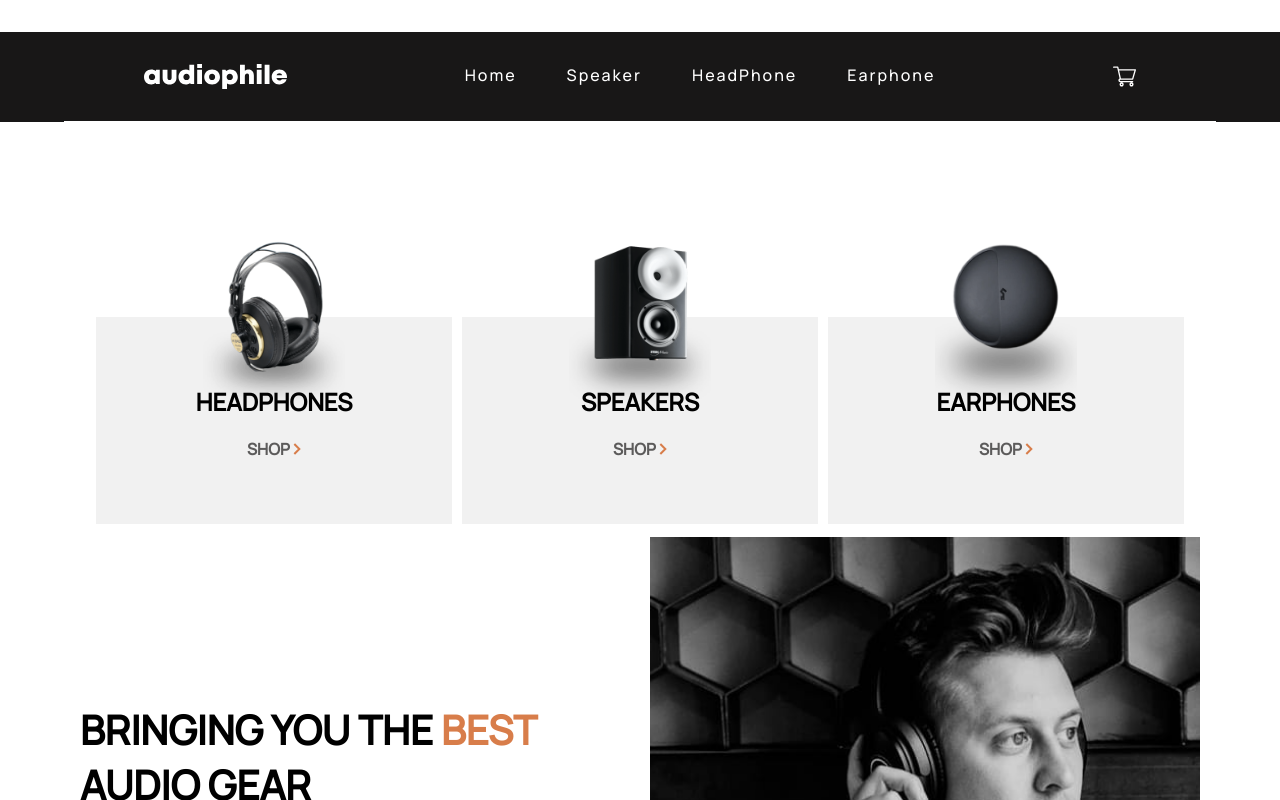
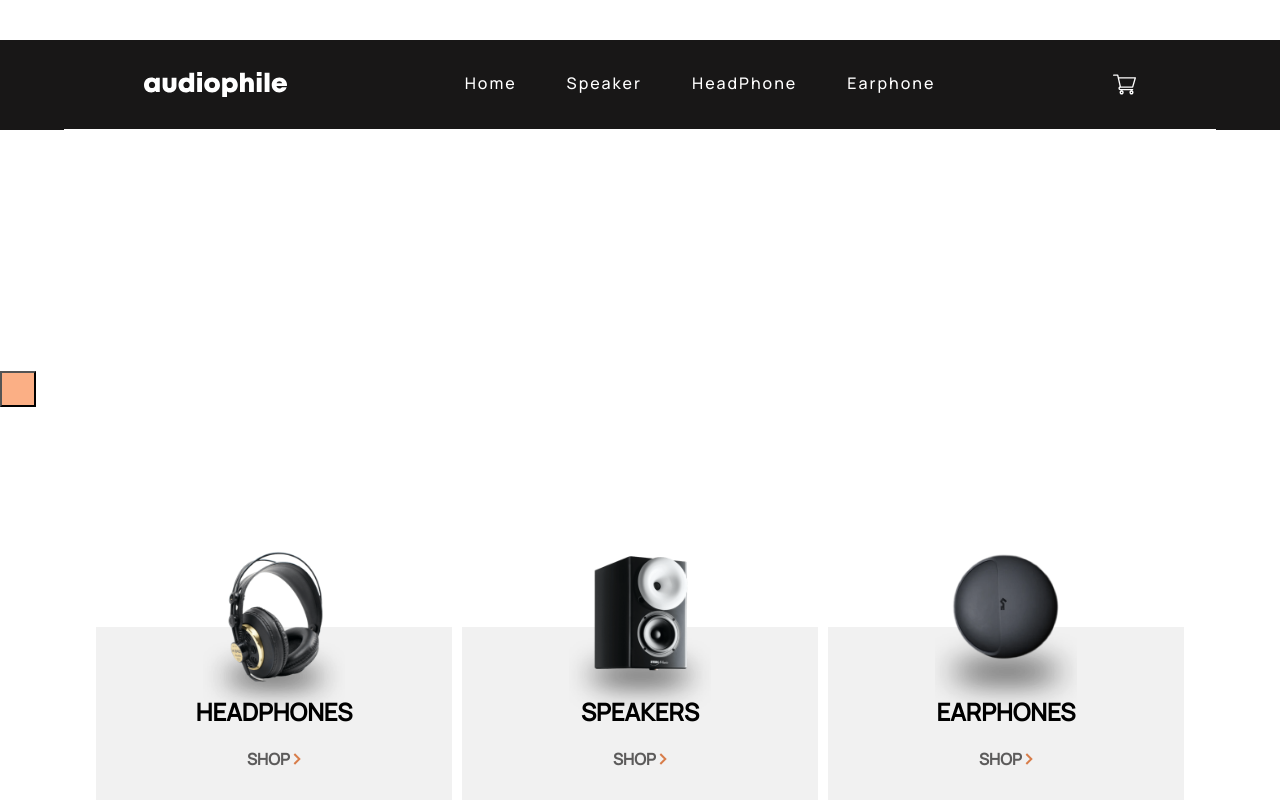
Before and after one commit to michael-2509/E-commerce, a React (Create React App) app: page /speaker in a window 1280 px wide. Shown: the top 800 px of the page. Built offline with nearby package versions, Linux system fonts and the light colour scheme.

Commit message:
Implementing speaker page

```diff
--- /dev/null
+++ b/src/UI/Button.js
@@ -0,0 +1,22 @@
+import React, { Fragment } from "react";
+import styled from "styled-components";
+
+const ButtonUI = styled.button`
+  background-color: #d87d4a;
+  color: white;
+  cursor: pointer;
+  font-weight: 700;
+  padding: 1rem;
+
+  background-color: #fbaf85;
+`;
+
+const Button = (Props) => {
+  return (
+    <Fragment>
+      <ButtonUI>{Props.Children}</ButtonUI>
+    </Fragment>
+  );
+};
+
+export default Button;
--- a/src/pages/Speaker/Speaker.js
+++ b/src/pages/Speaker/Speaker.js
@@ -1,14 +1,40 @@
 import React, { Fragment } from "react";
+
+import classes from "./Speaker.module.css";
+
+// import zx9_speakers from "";
+
 import BestGear from "../../components/BestGear/BestGear";
 import CategoryNavigation from "../../components/CategoryNavigation/CategoryNavigation";
 import Footer from "../../components/Footer/Footer";
 import Nav from "../../components/Nav/Nav";
+import Button from "../../UI/Button";
 
 const SpeakerPage = () => {
   return (
     <Fragment>
       <Nav />
-      <h1>Speaker</h1>
+      <section className={classes.speaker}>
+        <h1>SPEAKERS</h1>
+      </section>
+      <section className={classes["zx9-speaker"]}>
+        <div>{/* <img src={zx9_speakers} alt="speaker" /> */}</div>
+        <div>
+          <p>NEW PRODUCT</p>
+          <h1>ZX9 Speaker</h1>
+          <p>
+            Upgrade your sound system with the all new ZX9 active speaker. It’s
+            a bookshelf speaker system that offers truly wireless connectivity
+            -- creating new possibilities for more pleasing and practical audio
+            setups.
+          </p>
+          <Button />
+        </div>
+      </section>
+      <section className={classes["zx7-speaker"]}>
+        <div></div>
+        <div></div>
+      </section>
       <CategoryNavigation />
       <BestGear />
       <Footer />
--- a/src/pages/Speaker/Speaker.module.css
+++ b/src/pages/Speaker/Speaker.module.css
@@ -0,0 +1,3 @@
+.speaker {
+    background-color: black;
+}
```
Also changed, not shown: src/components/ProductCategory/ProductCategory.js (added, +22 -0 lines).
